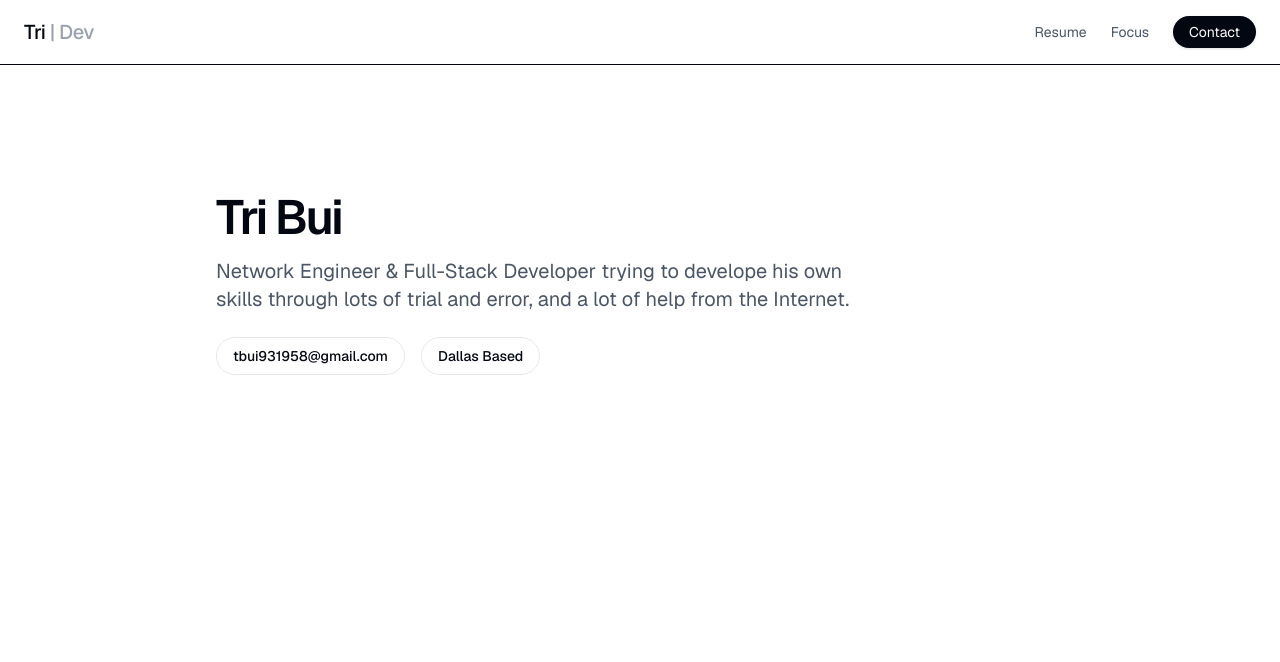
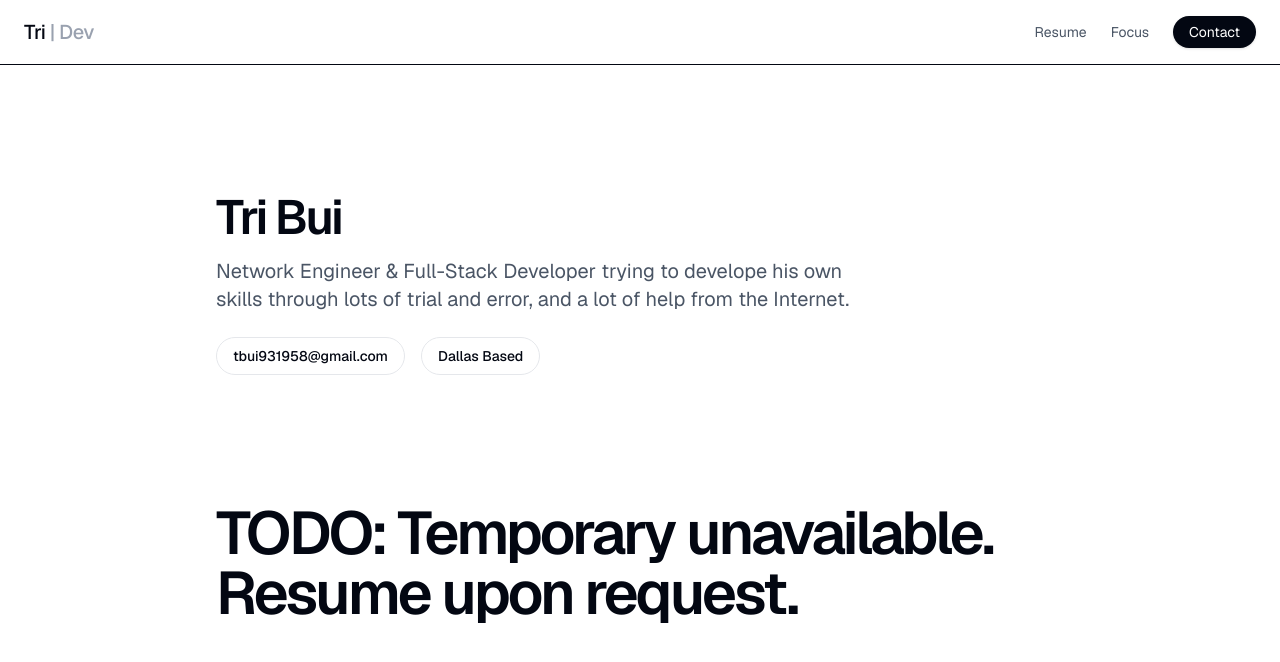
Before and after one commit to t-t-bui/my-personal-website, a Next.js app: page /resume in a window 1280 px wide. Shown: the top 662 px of the page. Built offline with nearby package versions, Linux system fonts and the light colour scheme.

Commit message:
fix styling and added a tempory unavailable on resume page

```diff
--- a/app/page.tsx
+++ b/app/page.tsx
@@ -35,7 +35,7 @@ export default async function Home() {
         <section className="grid md:grid-cols-2 gap-16 items-center">
           <div className="space-y-6">
             <h1 className="text-5xl md:text-6xl font-semibold tracking-tighter leading-tight text-gray-950">
-              Learning new stacks and journey to become a <span className="text-gray-400">Networks Engineer.</span>
+              Learning new stacks and journey to become a <span className="text-gray-400">Networks Engineer</span> or <span className="text-gray-400">Cyber Expert.</span>
             </h1>
             <p className="text-lg text-gray-600 max-w-lg">
              Teacher by day, helping students navigate complex ideas and build strong foundations. Beyond the classroom, Learner of clean code and elegant design—focused on creating systems that balance performance, clarity, and real-world usability.
--- a/app/resume/page.tsx
+++ b/app/resume/page.tsx
@@ -22,6 +22,10 @@ export default function Resume() {
 							Dallas Based
 						</span>
 					</div>
+
+					<div className="flex flex-wrap gap-4 text-sm font-large font-semibold pt-32">
+						<h1 className="text-6xl tracking-tighter mb-4">TODO: Temporary unavailable. Resume upon request.</h1>
+					</div>
 				</header>
 			</main>
 		</div>
```
